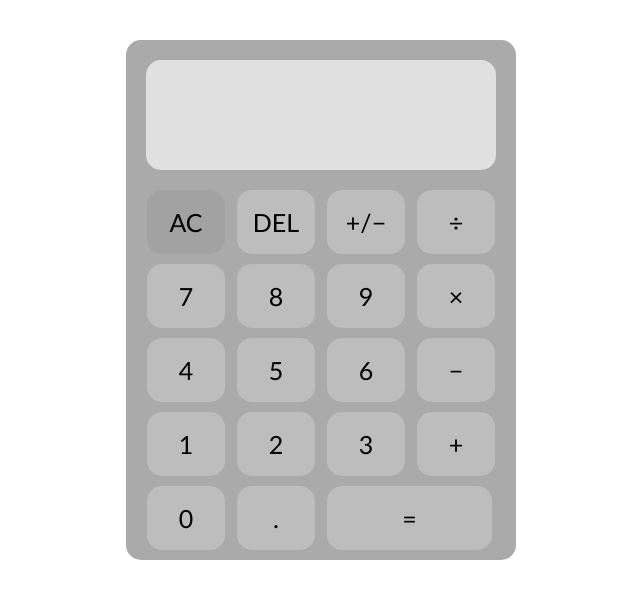
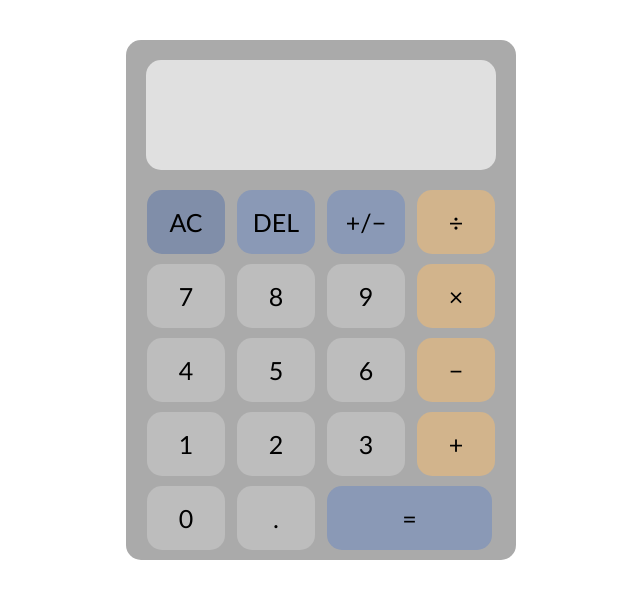
Before and after one commit to fran-mowat/calculator, a plain HTML site: page index.html in a window 1280 px wide. In both pictures the pointer is over the element "AC". Shown: the whole page, without its empty margins (319-959 px from the left). Drawn offline with Linux system fonts and the light colour scheme.

Commit message:
altered button hover properties

```diff
--- a/styles.css
+++ b/styles.css
@@ -61,5 +61,21 @@
 }
 
 .button:hover{
-    background-color: #a2a2a2;
+    background-color: #b4b3b3;
 }
+
+.operator{
+    background-color: tan;
+}
+
+.operator:hover{
+    background-color: rgb(192, 165, 128);
+}
+
+#clear, #delete, #negate, #equal{
+    background-color: #8a99b6;
+}
+
+#clear:hover, #delete:hover, #negate:hover, #equal:hover{
+    background-color: #808ea9;
+}
```
